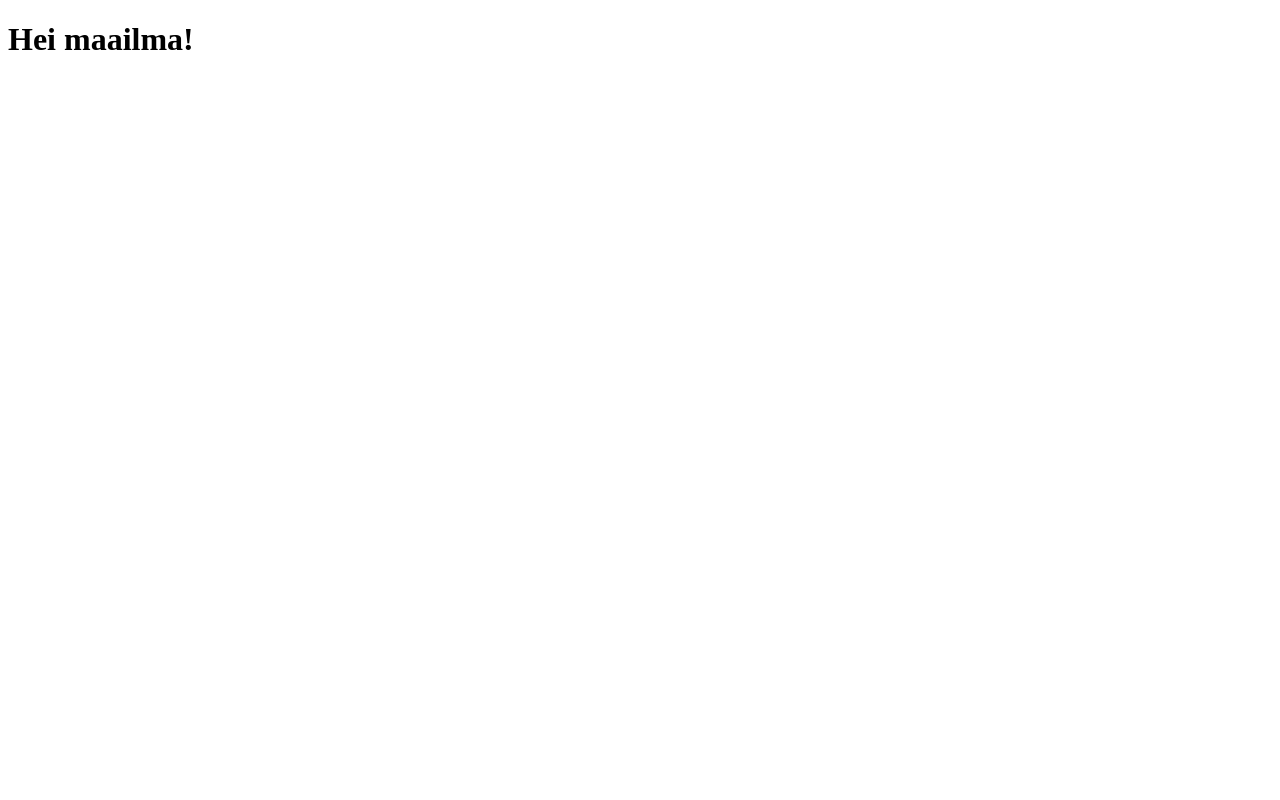
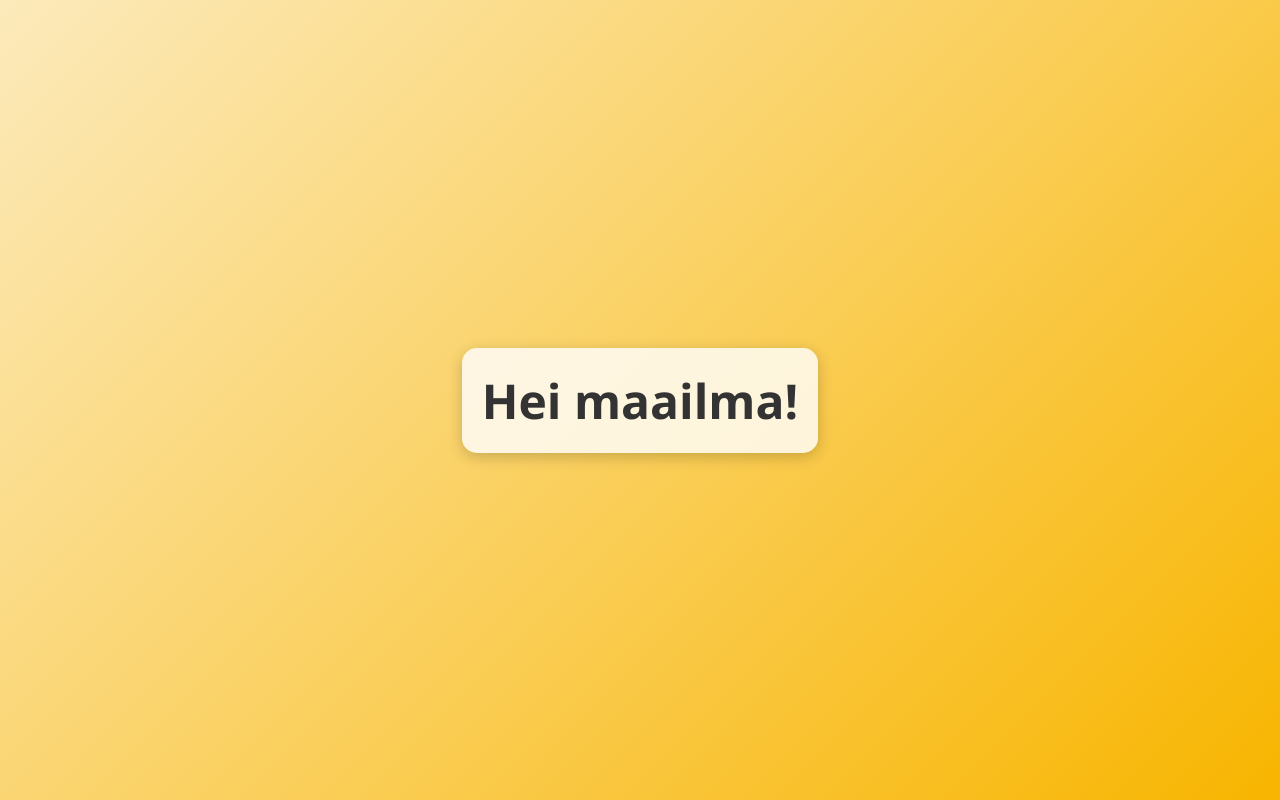
Before and after one commit to anniinakettunen/gitversionhallintakurssi, a plain HTML site: page hello.html in a window 1280 px wide. Drawn offline with Linux system fonts and the light colour scheme.

Commit message:
tyylejä muokattu

```diff
--- a/index.html
+++ b/hello.html
@@ -5,6 +5,7 @@
   <meta charset="UTF-8">
   <meta name="viewport" content="width=device-width, initial-scale=1.0">
   <title>Hello</title>
+  <link rel="stylesheet" href="styles.css">
 </head>
 
 <body>
--- /dev/null
+++ b/styles.css
@@ -0,0 +1,39 @@
+/* Koko sivun korkeus */
+html {
+  height: 100%;
+}
+
+/* Taustaväri, fontti ja keskitys */
+body {
+  background: linear-gradient(135deg, #fceabb, #f8b500); /* kaunis liukuväri */
+  display: flex;
+  flex-direction: column;
+  justify-content: center;
+  align-items: center;
+  height: 100%;
+  font-family: 'Segoe UI', Tahoma, Geneva, Verdana, sans-serif;
+  margin: 0;
+}
+
+/* Keskitetty sisältö */
+main {
+  text-align: center;
+  padding: 20px;
+  background-color: rgba(255, 255, 255, 0.8); /* läpikuultava tausta */
+  border-radius: 15px;
+  box-shadow: 0 4px 15px rgba(0,0,0,0.2);
+}
+
+/* Iso otsikko, hieman animointi */
+h1 {
+  color: #333;
+  font-size: 3rem;
+  margin: 0;
+  animation: fadeIn 2s ease-in-out;
+}
+
+/* Pieni animaatio */
+@keyframes fadeIn {
+  from { opacity: 0; transform: translateY(-20px);}
+  to { opacity: 1; transform: translateY(0);}
+}
```
